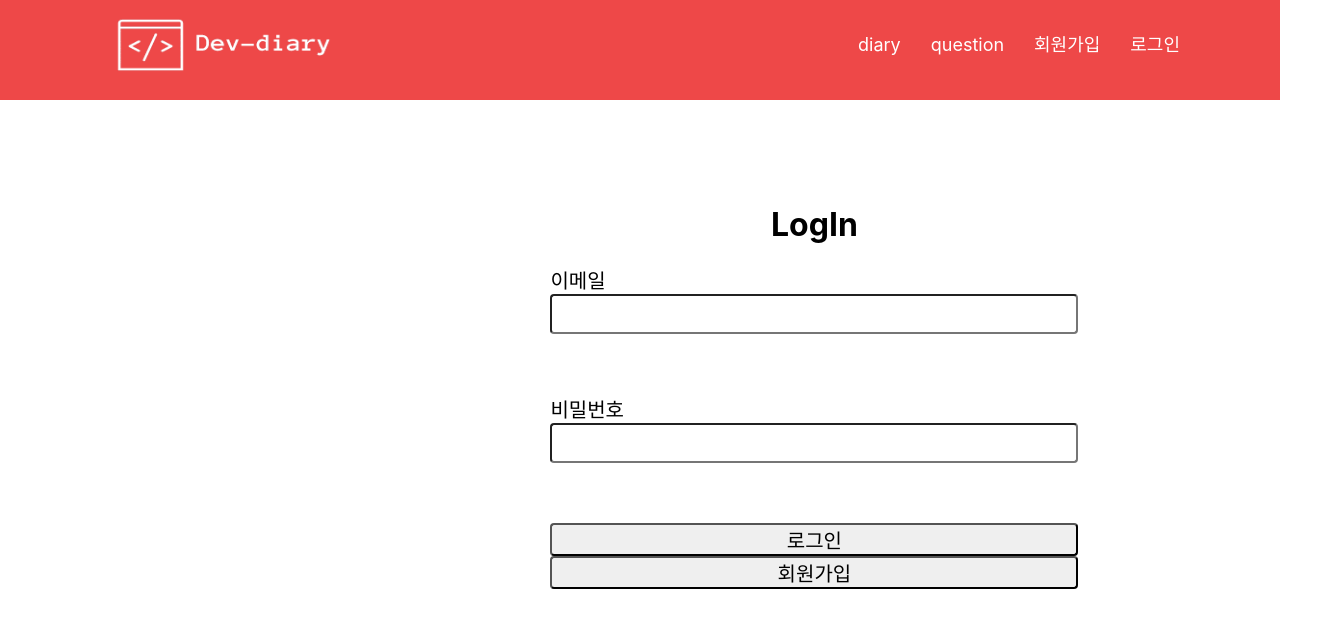
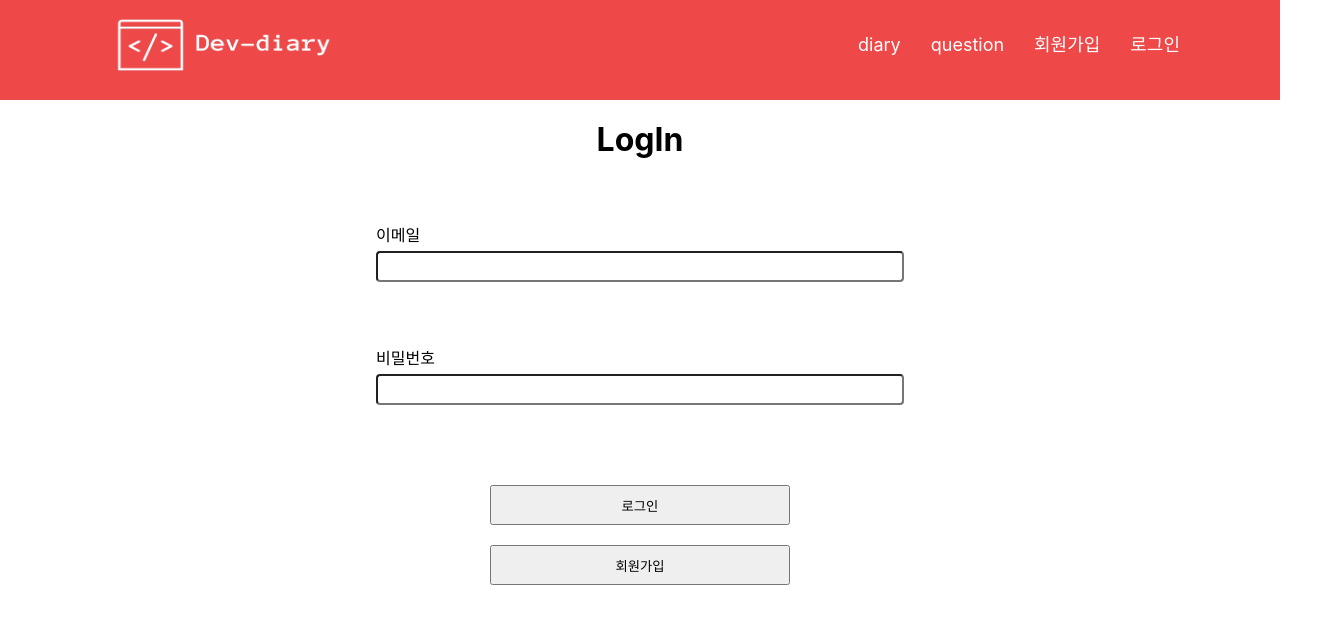
Before and after one commit to codestates/devDiary-client, a React (Create React App) app: page /user/login in a window 1280 px wide. Shown: the top 628 px of the page, 1334 px wide, since content can reach past the window. Built offline with nearby package versions, Linux system fonts and the light colour scheme.

Commit message:
CSS login/signup

```diff
--- a/src/component/Login.js
+++ b/src/component/Login.js
@@ -1,5 +1,5 @@
 import React from "react";
-import { Link,withRouter } from "react-router-dom";
+import { Link, withRouter } from "react-router-dom";
 import axios from "axios";
 import "./css/Login.css"
 class Login extends React.Component {
@@ -12,55 +12,53 @@ class Login extends React.Component {
     };
     this.handleInputValue = this.handleInputValue.bind(this);
   }
-
   handleInputValue = (key) => (e) => {
     this.setState({ [key]: e.target.value });
   };
   handleLogin = () => {
-      const { email, password} = this.state; //변수할당
-      if(email&&password){ //다 채워져있으면 서버에보내기
-        axios.post('http://localhost:4000/user/login',{
-          email:email,
-          password:password
-        },{ withCredentials: true })
-        .then((param)=>{
+    const { email, password } = this.state; //변수할당
+    if (email && password) { //다 채워져있으면 서버에보내기
+      axios.post('http://localhost:4000/user/login', {
+        email: email,
+        password: password
+      }, { withCredentials: true })
+        .then((param) => {
           this.props.handleResponseSuccess(param.data)//로그인 여부 바꾸는 함수 실행
           window.sessionStorage.email = param.data.email //세션저장
           window.sessionStorage.username = param.data.username
           window.sessionStorage.isLogin = true
-        }).then(()=>{
+        }).then(() => {
           this.props.history.push("/") // 메인화면으로 넘어가기
-        }).catch(()=>{
-          this.setState({errorMessage: '일치하는 회원 정보가 없습니다.'})
+        }).catch(() => {
+          this.setState({ errorMessage: '일치하는 회원 정보가 없습니다.' })
         })
-      }else{
-        this.setState({errorMessage: '이메일과 비밀번호는 필수입니다.'})
+    } else {
+      this.setState({ errorMessage: '이메일과 비밀번호는 필수입니다.' })
     }
   };
-
   //36 -> 다음페이지로 넘어가는 모션 취소 자세한건 12.23 노션참조
   render() {
     return (
-        <div className="Login-Frame">
-        <h1 className="Login-MainTitle">LogIn</h1>
+      <div className="login-Frame">
+        <h1 className="login-MainTitle">LogIn</h1>
         <form onSubmit={(e) => e.preventDefault()}>
-          <div className="Login-interbal">
-            <span className="Login-title">이메일</span>
-            <input className="Login-Controll" type='email' onChange={this.handleInputValue("email")}></input>
+          <div className="login-interbal">
+            <span className="login-title">이메일</span>
+            <input className="login-Controll" type='email' onChange={this.handleInputValue("email")}></input>
           </div>
-          <div className="Login-interbal">
-            <span className="Login-title">비밀번호</span>
-            <input className="Login-Controll" type='password' onChange={this.handleInputValue("password")}></input>
+          <div className="login-interbal">
+            <span className="login-title">비밀번호</span>
+            <input className="login-Controll" type='password' onChange={this.handleInputValue("password")}></input>
           </div>
-          <button className="Login-button" type='submit' onClick={this.handleLogin}>
+          {<div className="login-alert-box">{this.state.errorMessage}</div>}
+          <button className="login-button" type='submit' onClick={this.handleLogin}>
             로그인
           </button>
-          <div className="Login-bottom-interbal">
+          <div className="login-bottom-interbal">
             <Link to='/user/signUp'>
-              <button className="Login-Signup-button">회원가입</button>
+              <button className="login-Signup-button">회원가입</button>
             </Link>
           </div>
-          {<div className="LoginAlert-box">{this.state.errorMessage}</div>}
         </form>
       </div>
     );
--- a/src/component/SignUp.js
+++ b/src/component/SignUp.js
@@ -2,9 +2,7 @@ import React from "react";
 import { withRouter, Link } from "react-router-dom";
 import axios from "axios";
 import "./css/SignUp.css"
-
 axios.defaults.withCredentials = true;
-
 class Signup extends React.Component {
   constructor(props) {
     super(props);
@@ -12,28 +10,23 @@ class Signup extends React.Component {
       email: "",
       emailChecked: false,
       emailMessage: "",
-
       firstPassword: "",
       lastPassword: "",
       passwordMessage: "",
       password: "",
-
       username: "",
       usernameChecked: false,
       usernameMessage: "",
-
       errorMessage: ""
     };
     this.handleInputValue = this.handleInputValue.bind(this);
   }
-
   handleInputValue = (key) => (e) => {
     this.setState({ [key]: e.target.value });
     if (e.target.name === "firstPassword" || e.target.name === "lastPassword") {
       setTimeout(this.checkPassword, 100);
     }
   };
-
   checkPassword = () => {
     const { firstPassword, lastPassword } = this.state;
     if (firstPassword.length < 1 || lastPassword.length < 1) {
@@ -55,7 +48,6 @@ class Signup extends React.Component {
       });
     }
   };
-
   checkEmail = () => {
     function isEmail(asValue) {
       let regExp = /^[0-9a-zA-Z]([-_.]?[0-9a-zA-Z])*@[0-9a-zA-Z]([-_.]?[0-9a-zA-Z])*.[a-zA-Z]{2,3}$/i;
@@ -91,7 +83,6 @@ class Signup extends React.Component {
         })
     }
   }
-
   checkUsername = () => {
     const { username } = this.state;
     if (username === "") {
@@ -118,7 +109,6 @@ class Signup extends React.Component {
         })
     }
   }
-
   handleSignup = () => {
     const { username, password, email, emailChecked, usernameChecked } = this.state;
     if (!username || !password || !email) {
@@ -136,7 +126,6 @@ class Signup extends React.Component {
         });
     }
   }
-
   render() {
     const { firstPassword, lastPassword, passwordMessage, emailMessage, usernameMessage, errorMessage } = this.state;
     return (
@@ -146,16 +135,16 @@ class Signup extends React.Component {
           <form onSubmit={(e) => e.preventDefault()}>
             <div className="SignUp-interbal">
               <span className="signuptitle">이메일</span>
+              <button
+                className="SignUp-button"
+                type="submit"
+                onClick={this.checkEmail}
+              >중복확인</button>
               <input
                 className="SignUp-Controll"
                 type="email"
                 onChange={this.handleInputValue("email")}
               />
-              <button
-                className="SignUp-button"
-                type="submit"
-                onClick={this.checkEmail}
-              >중복확인</button>
               <div className="SignUpCheckalert-box">{emailMessage}</div>
             </div>
             <div className="SignUp-interbal">
@@ -181,16 +170,16 @@ class Signup extends React.Component {
             </div>
             <div className="SignUp-interbal">
               <span className="signuptitle">닉네임</span>
+              <button
+                className="SignUp-button"
+                type="submit"
+                onClick={this.checkUsername}
+              >중복확인</button>
               <input
                 className="SignUp-Controll"
                 type="text"
                 onChange={this.handleInputValue("username")}
               />
-              <button
-                className="SignUp-button"
-                type="submit"
-                onClick={this.checkUsername}
-              >중복확인</button>
               <div className="SignUpCheckalert-box">{usernameMessage}</div>
             </div>
             <div>
@@ -210,5 +199,4 @@ class Signup extends React.Component {
     );
   }
 }
-
 export default withRouter(Signup);
--- a/src/component/css/Login.css
+++ b/src/component/css/Login.css
@@ -1,65 +1,43 @@
-.Login-Frame {
-    /* border: 5px solid yellowgreen; */
-    padding: 5px 20px;
-    /* text-align: center; */
-    position: absolute;
-    top: 25%;
-    left: 23%;
-    width: 1000px;
-    height: 800px;
-    display: flex;
-    justify-content: center;
-    /* align-items: center; */
+.login-Frame {
+  margin: 0 auto;
+  width: 528px;
+  text-align: center;
 }
-
-.Login-MainTitle {
+.login-title {
+  float: left;
+  line-height: 2;
+}
+.login-MainTitle {
+  margin-top: 20px;
   margin-bottom: 20px;
-    position: absolute;
 }
-
-.Login-Controll {
+.login-Controll {
   display: block;
   width: 500px;
-    /* height: calc(1.5em + .75rem + 2px); */
   padding: .375rem .75rem;
-    font-size: 1rem;
   font-weight: 400;
-    line-height: 1.5;
-    color: #495057;
-    background-color: #fff;
-    background-clip: padding-box;
-    /* border: 1px solid #ced4da; */
+  line-height: 5px;
   border-radius: .25rem;
-    /* transition: border-color .15s ease-in-out,box-shadow .15s ease-in-out;*/
 }
-
-.Login-interbal {
+.login-interbal {
   margin-bottom: 60px;
   margin-top: 60px;
 }
-
-.Login-bottom-interbal {
+.login-bottom-interbal {
   margin-bottom: 30px;
 }
-
-.LoginAlert-box {
+.login-alert-box {
   text-align: center;
   margin-top: 20px;
   font-size: 20px;
 }
-
-.Login-Signup-button {
-    width: 100%;
-    font-size: 20px;
-    border-radius: .25rem;
+.login-button {
+  width: 300px;
+  height: 40px;
+  margin-top: 20px;
 }
-
-.Login-button {
-    width: 100%;
-    font-size: 20px;
-    border-radius: .25rem;
+.login-Signup-button {
+  width: 300px;
+  height: 40px;
+  margin-top: 20px;
 }
-
-.Login-title {
-    font-size: 20px;
-}
--- a/src/component/css/SignUp.css
+++ b/src/component/css/SignUp.css
@@ -1,45 +1,28 @@
 .signframe {
-    /* border: 5px solid yellowgreen; */
-    padding: 5px 20px;
-    /* text-align: center; */
-    position: absolute;
-    top: 25%;
-    left: 23%;
-    width: 1000px;
-    height: 800px;
-    display: flex;
-    justify-content: center;
-    /* align-items: center; */
+  margin: 0 auto;
+  width: 528px;
 }
-
 .SignUp-MainTitle {
+  margin-top: 20px;
   margin-bottom: 20px;
 }
-
 .signuptitle {
-    display: flex;
-    margin-right: 20px;
-    flex: 1;
+  float: left;
 }
-
 .signupalert-box {
-    /* border: 1px solid yellowgreen; */
-    height: 60px;
+  color:rgb(238, 72, 72);
   margin-top: 30px;
-    border-radius: .25rem;
 }
-
 .SignUpCheckalert-box {
+  color:rgb(238, 72, 72);
   margin-top: 10px;
   margin-right: 70px;
   position: absolute;
-    left: 43%;
 }
-
 .SignUp-Controll {
+  clear: both;
   display: block;
   width: 500px;
-    /* height: calc(1.5em + .75rem + 2px); */
   padding: .375rem .75rem;
   font-size: 1rem;
   font-weight: 400;
@@ -47,21 +30,16 @@
   color: #495057;
   background-color: #fff;
   background-clip: padding-box;
-    /* border: 1px solid #ced4da; */
   border-radius: .25rem;
-    /* transition: border-color .15s ease-in-out,box-shadow .15s ease-in-out;*/
 }
-
 .SignUp-interbal {
-    margin-bottom: 60px;
+  margin-bottom: 40px;
 }
-
 .SignUp-button {
-    float: left;
+  float: right;
   width: 15%;
-    margin-top: 10px;
+  margin-bottom: 5px;
 }
-
 .SignUp-button-result {
   width: 300px;
   height: 40px;
```
Lines whose indentation alone changed are shown as unchanged.
